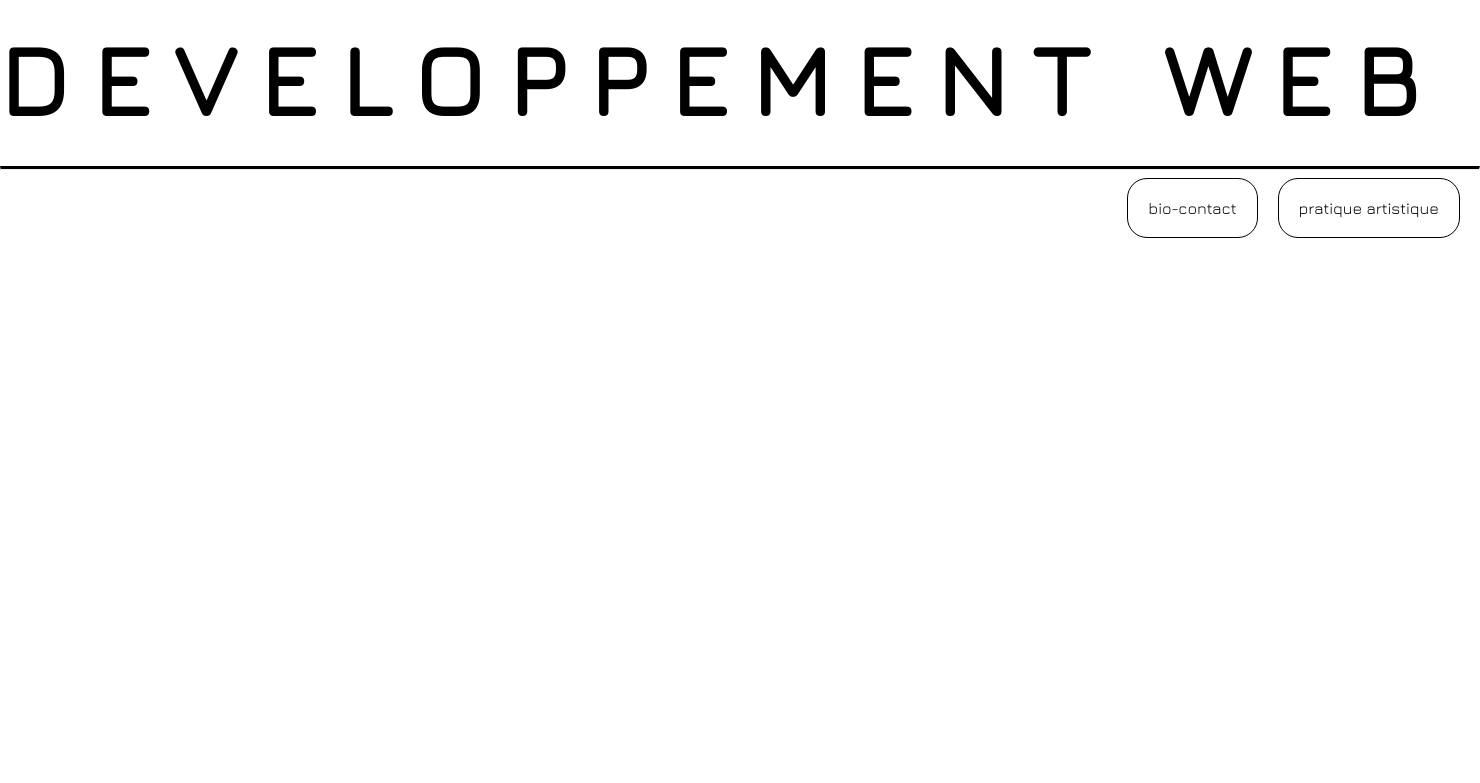
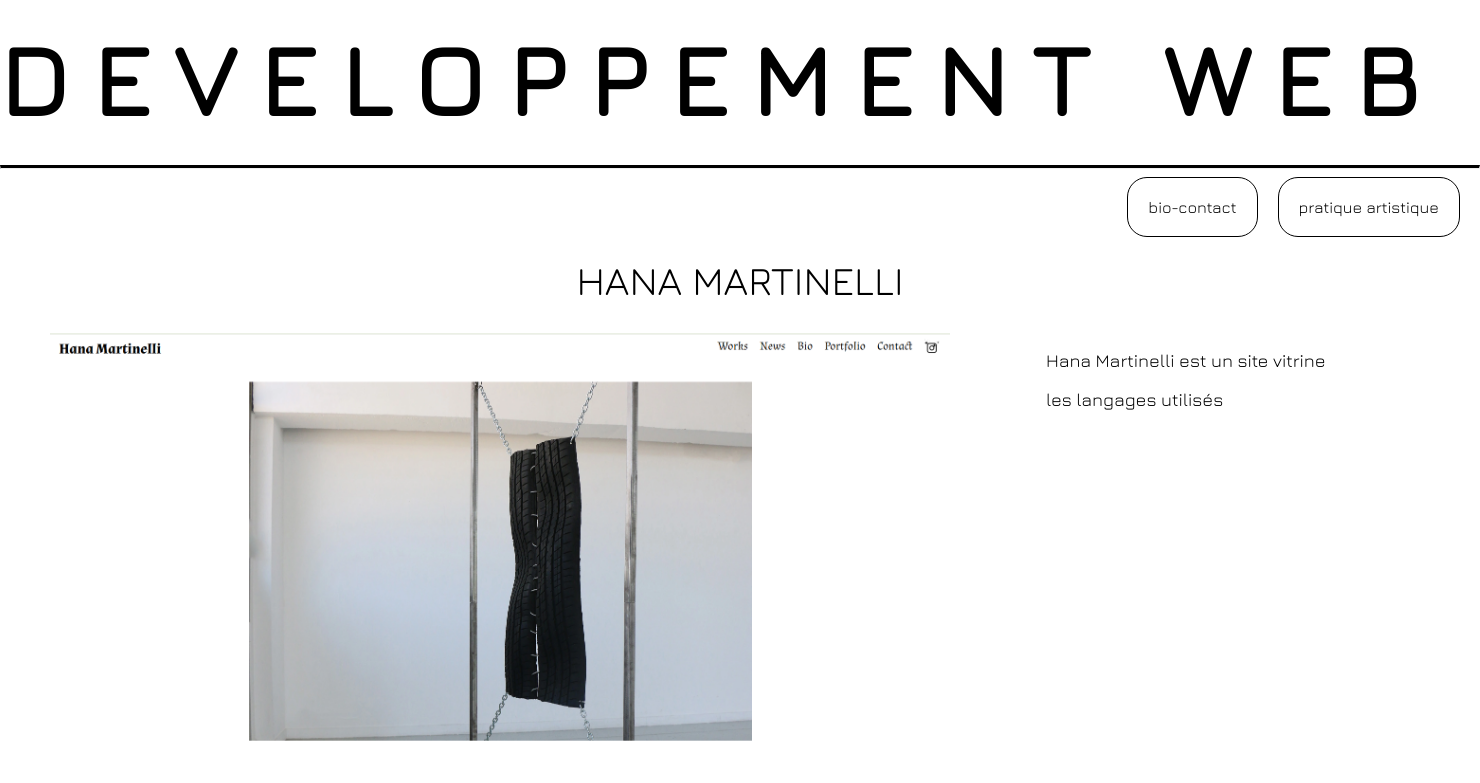
Before and after one commit to CamillePaillou/camille.paillou, a PHP site: page /dev/hana.html in a window 1480 px wide. Shown: the top 783 px of the page. Run offline with PHP 8.4, Linux system fonts and the light colour scheme.

Commit message:
page site detail

```diff
--- a/css/cpaillou.css
+++ b/css/cpaillou.css
@@ -1,7 +1,6 @@
 @import url('https://fonts.googleapis.com/css2?family=Jura&display=swap');
 
-
-p {
+body {
     font-family: "Jura", sans-serif;
 }
 
@@ -305,3 +304,25 @@ hr.solid {
     content: "★";
     transform: scale(1.3);
 }
+
+/*page details dev */
+.titre {
+    margin-top:20px;
+    font-size: 40px;
+    justify-content: center;
+    display: flex;
+}
+.colonne-dev {
+    display: grid;
+    grid-template-columns: 70% 30%;
+}
+
+.dev-image img{
+    width:900px;
+    margin: 30px 10px 10px 50px;
+}
+
+.dev-p {
+    font-size:18px;
+    margin: 30px 50px 10px 10px;
+}
--- a/dev/hana.html
+++ b/dev/hana.html
@@ -20,6 +20,17 @@
         <div><a href="../art.html" class="art">pratique artistique</a></div>
     </div>
 
+    <div class="titre"> HANA MARTINELLI</div>
+
+    <div class="colonne-dev">
+        <div class="dev-image">
+            <img src="../images/hanam.PNG">
+        </div>
+        <div class="dev-p">
+            <p>Hana Martinelli est un site vitrine</p>
+            <p>les langages utilisés</p>
+        </div>
+    </div>
 
 
 </body>
```
